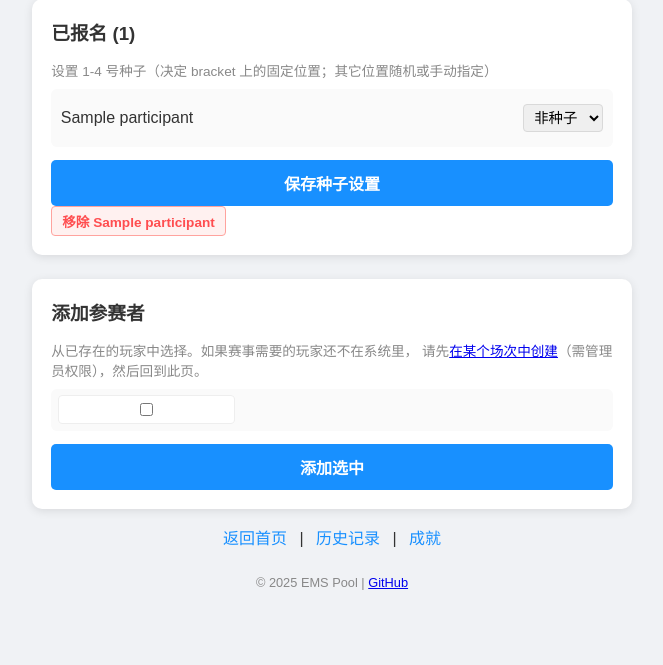
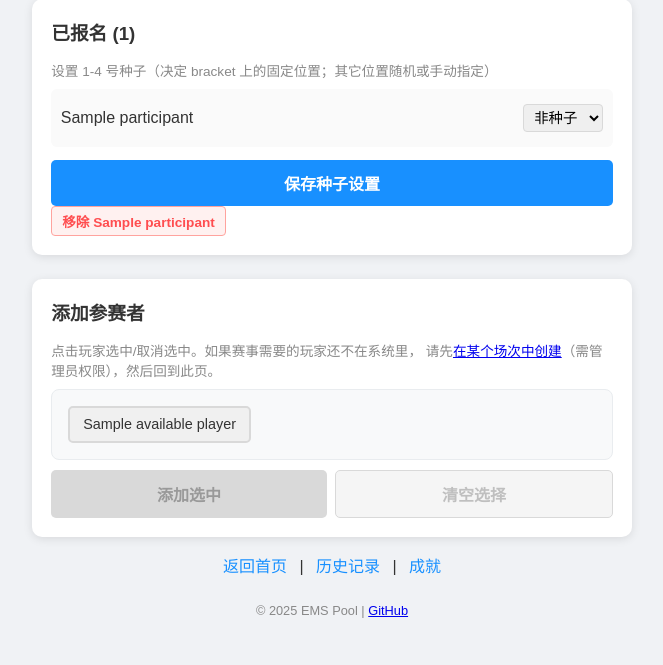
Before and after one commit to xiaoyuin/EMSPoolGamble, a Flask app: template templates/tournament_registration.html in a window 1280 px wide. Shown: the part 135-800 px from the top of the page, without its empty margins (308-971 px from the left). Run offline with Flask 3, Linux system fonts and the light colour scheme; the template is opened without the code that fills it: most values are stand-ins (such as "Sample title", 1, 10 or a date in 2020).

Commit message:
Registration: rewrite '添加参赛者' UX to match game page
The old checkbox grid felt out of place next to the rest of the app.
Adopt the same pattern game.html uses for '快速添加玩家':

- Toggleable card buttons (.quick-add-btn) you tap to select; the
  selected ones get the purple cup color (game.html uses green for
  scoring, we use purple for tournament context).
- Bottom action row with two stateful buttons:
    '添加选中 (N)'  — primary, disabled when nothing selected
    '清空选择'      — secondary, disabled when nothing selected
- Submission injects hidden player_ids fields right before submit,
  so the existing /registration/add route is unchanged.

CSS picks up colors/sizing from game.html's quick-add-btn pattern,
adapted to the tournament theme.

Visual hierarchy matches the rest of the registration card; gone is
the awkward 'checkbox grid inside a scrollable box'.

```diff
--- a/templates/tournament_registration.html
+++ b/templates/tournament_registration.html
@@ -41,25 +41,37 @@
     .remove-btn:hover { background: #ffccc7; }
 
     .available-grid {
-        display: grid; grid-template-columns: repeat(auto-fill, minmax(140px, 1fr));
-        gap: 0.5em;
-        max-height: 360px; overflow-y: auto;
-        padding: 0.4em;
-        background: #fafafa;
-        border-radius: 6px;
+        display: flex; flex-wrap: wrap; gap: 0.5em;
+        background: #f8f9fa;
+        border-radius: 8px;
+        padding: 1em;
+        border: 1px solid #e9ecef;
+        margin-bottom: 0.6em;
     }
-    .available-grid label {
-        display: flex; align-items: center; gap: 0.4em;
-        padding: 0.4em 0.6em;
-        background: white;
-        border: 1px solid #eee;
-        border-radius: 4px;
-        cursor: pointer;
-        font-size: 0.9em;
+    .quick-add-btn {
+        background: #f0f0f0; color: #333; border: 2px solid #d9d9d9;
+        border-radius: 5px; padding: 0.5em 0.9em; font-size: 0.9em;
+        cursor: pointer; transition: all 0.2s;
+        font-weight: 500;
+        display: inline-flex; align-items: center; justify-content: center;
+        min-height: 2.6em;
+        box-sizing: border-box;
     }
-    .available-grid label:hover { border-color: #1890ff; }
-    .available-grid input[type=checkbox] { margin: 0; flex-shrink: 0; }
-    .available-grid .pname { white-space: nowrap; overflow: hidden; text-overflow: ellipsis; }
+    .quick-add-btn:hover { background: #e6f7ff; border-color: #1890ff; color: #1890ff; }
+    .quick-add-btn.selected {
+        background: #722ed1; color: white; border-color: #722ed1;
+        transform: translateY(-1px);
+        box-shadow: 0 2px 6px rgba(114, 46, 209, 0.3);
+    }
+    .quick-add-actions { display: flex; gap: 0.5em; margin-top: 0.6em; }
+    .quick-add-actions button { flex: 1; padding: 0.7em; border-radius: 5px; font-weight: 600; cursor: pointer; }
+    .quick-add-actions .btn-primary { background: #722ed1; color: white; border: none; }
+    .quick-add-actions .btn-primary:hover:not(:disabled) { background: #5b1fb0; }
+    .quick-add-actions .btn-primary:disabled { background: #d9d9d9; color: #999; cursor: not-allowed; }
+    .quick-add-actions .btn-secondary { background: #f5f5f5; color: #595959; border: 1px solid #d9d9d9; }
+    .quick-add-actions .btn-secondary:hover:not(:disabled) { background: #e6f7ff; border-color: #1890ff; color: #1890ff; }
+    .quick-add-actions .btn-secondary:disabled { background: #f5f5f5; color: #bfbfbf; cursor: not-allowed; }
+    .selection-count { font-size: 0.85em; color: #888; }
 
     .save-bar { display: flex; gap: 0.5em; margin-top: 0.8em; }
     .save-bar button { flex: 1; padding: 0.7em; border-radius: 5px; border: none; font-weight: 600; cursor: pointer; }
@@ -162,22 +174,28 @@
 <div class="card">
     <h3 class="section-title">添加参赛者</h3>
     <div class="help">
-        从已存在的玩家中选择。如果赛事需要的玩家还不在系统里，
+        点击玩家选中/取消选中。如果赛事需要的玩家还不在系统里，
         请先<a href="/game" target="_blank">在某个场次中创建</a>（需管理员权限），然后回到此页。
     </div>
     {% if available_players %}
-    <form method="post" action="{{ url_for('tournament_register_add', tournament_id=tournament.tournament_id) }}">
+    <form method="post" action="{{ url_for('tournament_register_add', tournament_id=tournament.tournament_id) }}" id="add-form">
         <input type="hidden" name="csrf_token" value="{{ csrf_token() }}">
-        <div class="available-grid">
+        <div class="available-grid" id="available-grid">
             {% for p in available_players %}
-            <label>
-                <input type="checkbox" name="player_ids" value="{{ p.player_id }}">
-                <span class="pname">{{ p.name }}</span>
-            </label>
+            <button type="button" class="quick-add-btn"
+                    data-player-id="{{ p.player_id }}"
+                    onclick="toggleAvailablePlayer(this)">
+                {{ p.name }}
+            </button>
             {% endfor %}
         </div>
-        <div class="save-bar">
-            <button type="submit" class="btn-primary">添加选中</button>
+        <div class="quick-add-actions">
+            <button type="button" id="batch-add-btn" class="btn-primary" onclick="submitAddSelected()" disabled>
+                添加选中 <span id="selection-count" class="selection-count"></span>
+            </button>
+            <button type="button" id="clear-add-btn" class="btn-secondary" onclick="clearAddSelection()" disabled>
+                清空选择
+            </button>
         </div>
     </form>
     {% else %}
@@ -226,3 +244,44 @@
 </div>
 {% endif %}
 {% endblock %}
+
+{% block scripts %}
+<script>
+// 添加参赛者：参考 game.html 的"快速添加玩家"交互
+function toggleAvailablePlayer(btn) {
+    btn.classList.toggle('selected');
+    updateAddSelectionState();
+}
+
+function clearAddSelection() {
+    document.querySelectorAll('#available-grid .quick-add-btn.selected').forEach(b => b.classList.remove('selected'));
+    updateAddSelectionState();
+}
+
+function updateAddSelectionState() {
+    const selected = document.querySelectorAll('#available-grid .quick-add-btn.selected');
+    const count = selected.length;
+    const addBtn = document.getElementById('batch-add-btn');
+    const clearBtn = document.getElementById('clear-add-btn');
+    const countSpan = document.getElementById('selection-count');
+    if (addBtn) addBtn.disabled = count === 0;
+    if (clearBtn) clearBtn.disabled = count === 0;
+    if (countSpan) countSpan.textContent = count > 0 ? `(${count})` : '';
+}
+
+function submitAddSelected() {
+    const form = document.getElementById('add-form');
+    if (!form) return;
+    // 移除任何旧的隐藏字段，再为每个选中按钮注入 player_ids
+    form.querySelectorAll('input[name="player_ids"]').forEach(n => n.remove());
+    document.querySelectorAll('#available-grid .quick-add-btn.selected').forEach(btn => {
+        const input = document.createElement('input');
+        input.type = 'hidden';
+        input.name = 'player_ids';
+        input.value = btn.dataset.playerId;
+        form.appendChild(input);
+    });
+    form.submit();
+}
+</script>
+{% endblock %}
```
